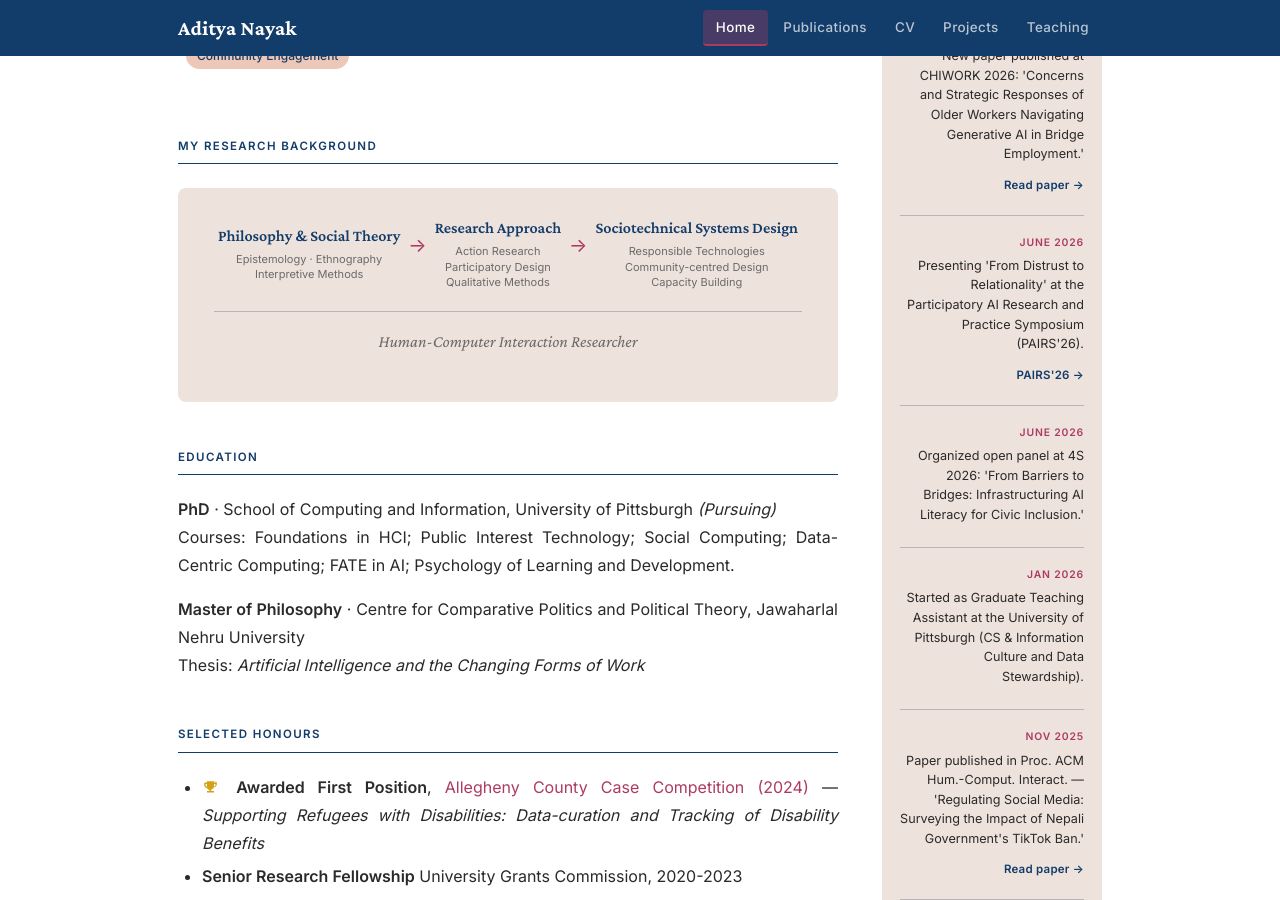
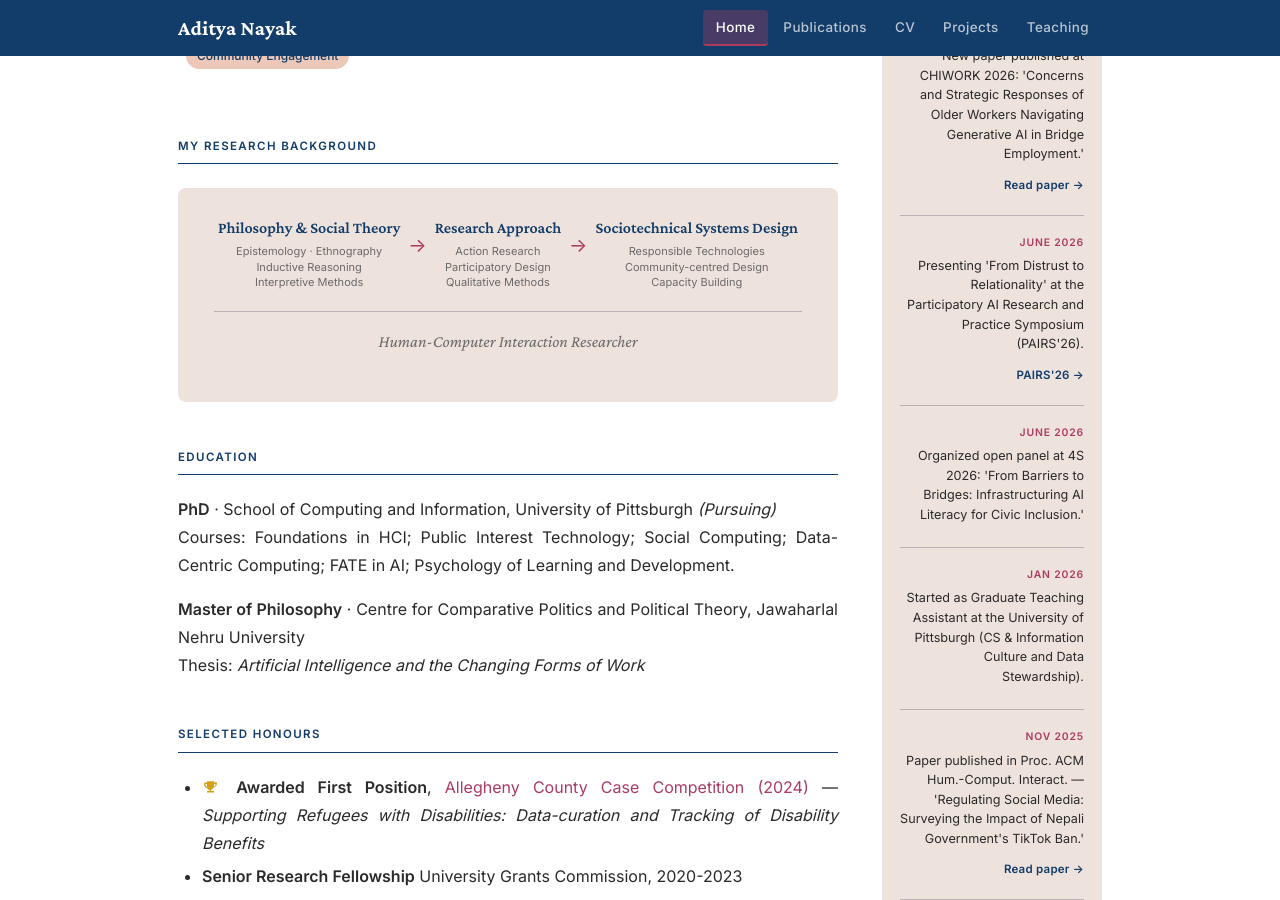
Before and after one commit to adityanayak-info/adityanayak-info.github.io, a Jekyll site: the page built from index.md, in a window 1280 px wide and 900 px high, scrolled down 568 px. Built offline with Jekyll 4.4.1, drawn with Linux system fonts in a browser that asks for light colours.

Commit message:
Update index.md

```diff
--- a/index.md
+++ b/index.md
@@ -85,7 +85,7 @@ permalink: /
   <div class="career-stages">
     <div class="stage">
       <div class="stage-name">Philosophy &amp; Social Theory</div>
-      <div class="stage-inst">Epistemology · Ethnography<br>Interpretive Methods</div>
+      <div class="stage-inst">Epistemology · Ethnography<br>Inductive Reasoning<br>Interpretive Methods</div>
     </div>
     <div class="stage-arrow">→</div>
     <div class="stage">
```
